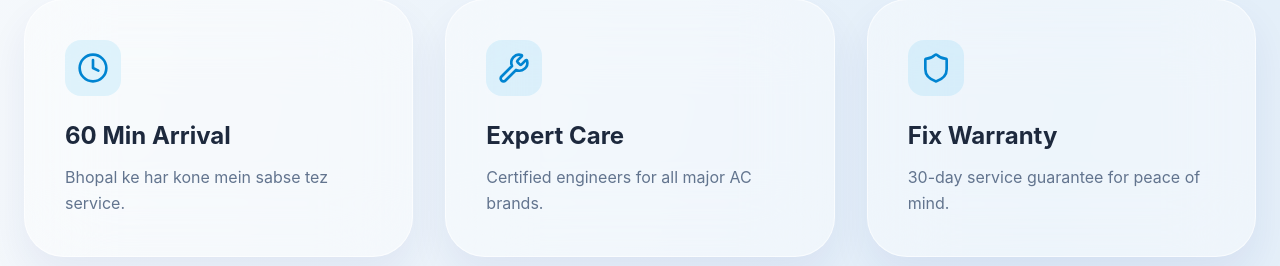
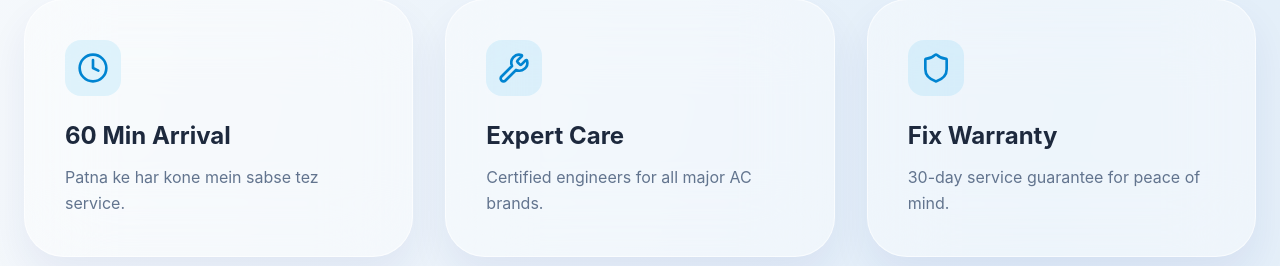
Before and after one commit to Mdimran231/ac-service-website, a React (Vite) app in the folder frontend/: page / in a window 1280 px wide. Shown: the part 901-1167 px from the top of the page. Built offline with nearby package versions, Linux system fonts and the light colour scheme.

Commit message:
Updated location from Bhopal to Patna in features section

```diff
--- a/frontend/src/pages/Home.jsx
+++ b/frontend/src/pages/Home.jsx
@@ -131,7 +131,7 @@ function Home() {
       {/* --- STATS / FEATURES SECTION --- */}
       <section className="py-16 px-6 max-w-7xl mx-auto grid md:grid-cols-3 gap-8 relative z-10">
         {[
-          { icon: <Clock size={32} />, title: "60 Min Arrival", desc: "Bhopal ke har kone mein sabse tez service." },
+          { icon: <Clock size={32} />, title: "60 Min Arrival", desc: "Patna ke har kone mein sabse tez service." },
           { icon: <Wrench size={32} />, title: "Expert Care", desc: "Certified engineers for all major AC brands." },
           { icon: <Shield size={32} />, title: "Fix Warranty", desc: "30-day service guarantee for peace of mind." }
         ].map((item, index) => (
```
